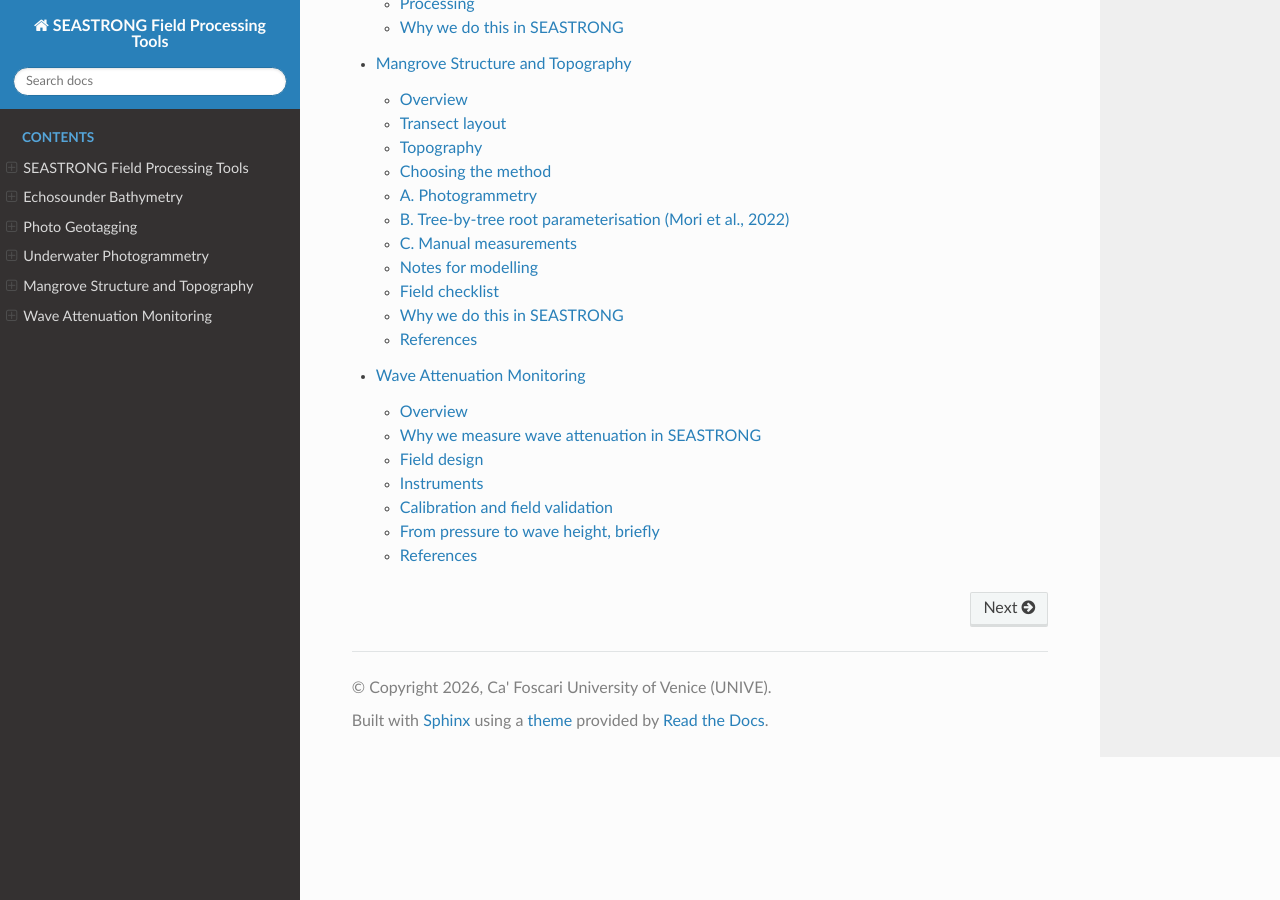
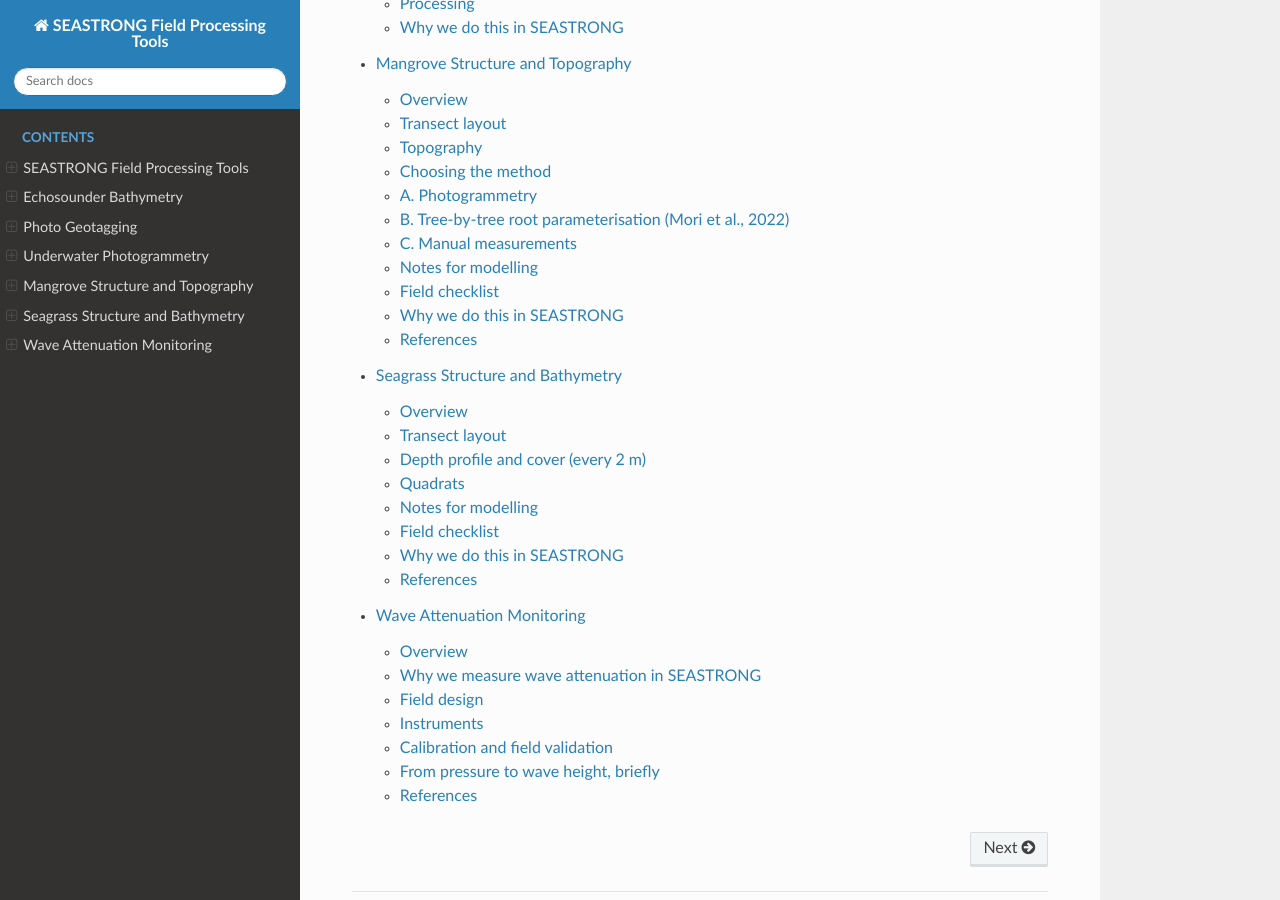
Before and after one commit to Alerovere/seastrong-field-tools, a Sphinx documentation site: the page built from docs/index.rst, in a window 1280 px wide and 900 px high, scrolled down 948 px. Built offline with Sphinx 7.4.7 and the Read the Docs theme 3.1.0, drawn with Linux system fonts in a browser that asks for light colours; some of the changed lines change nothing that is shown.

Commit message:
seagrass update

````diff
--- a/docs/index.rst
+++ b/docs/index.rst
@@ -10,4 +10,5 @@
    photo_geotagging
    underwater_photogrammetry
    mangroves
+   seagrass
    wave_attenuation
--- /dev/null
+++ b/docs/seagrass.md
@@ -0,0 +1,139 @@
+# Seagrass Structure and Bathymetry
+
+## Overview
+
+This page describes how to measure the **structure** of seagrass meadows and the **depth profile** along the wave-attenuation transects. The structure is used to parameterise seagrass drag in the XBeach models; the depth profile gives the bed along which wave attenuation is measured.
+
+The method is **non-destructive** (nothing is collected) and designed to be quick in the water: shoots are counted afterwards from photos, and blade measurements are taken in place.
+
+**Source code:** [github.com/Alerovere/seastrong-field-tools](https://github.com/Alerovere/seastrong-field-tools)
+
+---
+
+## Transect layout
+
+- The transect is **cross-shore**, between the two pressure sensors of the wave-attenuation deployment: **sensor 1 at the seaward end** and **sensor 2 at the landward end**. See the [wave attenuation](wave_attenuation.md) page for the sensor deployment.
+- A **30 m tape** is laid on the bottom from the 0 m mark (sensor 1) to the 30 m mark (sensor 2).
+- Record on the field sheet: site, transect ID, date, operators, sensor IDs and their position along the tape, approximate GPS position of the 0 m end, and the compass bearing from 0 m to 30 m.
+- Note the tape positions where the meadow visibly changes (e.g. bare sand, patchy, continuous; change of dominant species).
+- Work by snorkelling, preferably around **slack water**, when the leaves stand more upright and the depth changes slowly. Do the survey in the same field campaign as the sensor deployments.
+
+```{figure} _static/seagrass_transect.svg
+:width: 100%
+:alt: Schematic of the seagrass transect: depth and photo stations every 2 m along the tape, three quadrats, the two photos and canopy height at each quadrat, and the measurements taken in place on each shoot
+
+Seagrass data collection. (A) Depth and a vertical photo every 2 m along the tape, and three 25 cm × 25 cm quadrats at the front, centre and back. (B) At each quadrat: canopy height, a canopy photo, and a photo of the shoot bases with the leaves pushed aside. (C) On 10–15 shoots, measured in place: number of blades, and length and width of the longest blade; thickness of a stack of blades on 3–5 shoots per quadrat.
+```
+
+---
+
+## Depth profile and cover (every 2 m)
+
+Swim along the tape and stop **every 2 m**, from 0 m to the 30 m mark and then **5–10 m beyond it** (so that the landward boundary of the model is not at sensor 2). Always include a stop at each sensor. At each stop:
+
+1. Read the **water depth** with a depth gauge or a metered stick held vertically on the bottom, next to the tape.
+2. Note the **time** of the reading. The depths are later corrected for the tide using the pressure-sensor record.
+3. Take **one vertical photo** of the bottom, straight down, from about 1 m above it, with the tape in the frame. These photos give the seagrass **cover** along the transect (bare, patchy, continuous) and the zone boundaries for the model.
+
+---
+
+## Quadrats
+
+Place three **25 cm × 25 cm quadrats** (a rigid frame of known size): at the **front** (2.5 m), **centre** (15 m) and **back** (27.5 m) of the transect, about 1 m to the side of the tape, in a spot representative of the surrounding meadow. These are the same front, centre and back positions used on the mangrove transects.
+
+At each quadrat, in this order:
+
+1. **Canopy height:** with the metered stick, read the height of the undisturbed canopy at **5 points** around the frame.
+2. **Photo 1, canopy:** a vertical photo of the whole frame, straight down, before touching the leaves. It gives cover, species composition and a record of the quadrat.
+3. **Photo 2, shoot bases:** push the leaves aside with one hand and take a vertical photo close to the bottom, so that the **shoot bases** inside the frame are visible. The shoots are counted later on this photo to obtain **shoot density**. If one photo cannot show the whole frame, take two (one per half) and note it.
+4. **Measure 10–15 shoots** of the **dominant species in place**, without cutting or pulling them: take the shoots nearest to marked points on the frame (so the sample is not biased towards long leaves). Note the other species present.
+
+### On each shoot (in place)
+
+Use a ruler fixed to the slate (mm scale) and a simple plastic caliper, and write the readings directly on the slate.
+
+| Measurement | How |
+| --- | --- |
+| Number of blades | Count the blades on the shoot |
+| Blade length | Length of the **longest blade**, from the base to the tip, held straight along the ruler |
+| Blade width | Width of the same blade at mid-length, against the ruler |
+| Blade thickness | On **3–5 shoots per quadrat**: hold all the blades of the shoot together at mid-length, measure the thickness of the stack with the plastic caliper (jaws closed gently, without squashing), and divide by the number of blades |
+
+Thickness is measured because published values of blade thickness are not available for all seagrass species; together with length and width, it allows a correction for blade flexibility in the models (see [Notes for modelling](#notes-for-modelling)).
+
+### In the lab
+
+- Count the shoots inside the frame on each Photo 2 → shoots per 25 cm × 25 cm → **shoots per m²** (× 16).
+- Estimate **percent cover** from the photos taken every 2 m along the tape.
+
+---
+
+## Notes for modelling
+
+### From the field data to XBeach vegetation input
+
+Seagrass is usually represented as a single vegetation section in XBeach, with:
+
+| XBeach input | From the field data |
+| --- | --- |
+| Vegetation height (ah) | Canopy height (mean of the 5 readings), or an effective blade length that accounts for flexibility (see below) |
+| Stem width (bv) | Mean blade width |
+| Density (N, per m²) | Shoots per m² (from Photo 2) × mean number of blades per shoot |
+
+Within each zone along the transect, the density is scaled by the **cover** from the photos every 2 m, so that bare and patchy stretches are not given the density of the quadrats. The front, centre and back quadrats give the values for the corresponding parts of the transect.
+
+### Flexibility
+
+XBeach's vegetation module treats stems as rigid, whereas seagrass blades bend under waves. Flexibility is either absorbed into the calibrated drag coefficient, or accounted for with an **effective blade length** (Luhar and Nepf, 2011), which needs blade length, width, thickness and stiffness. Thickness is measured in the field; stiffness is taken from the literature where available. Where stiffness is not available for a species, flexibility is absorbed into the calibrated drag coefficient. Use the same choice for all transects of the same species, so that calibrated drag coefficients can be compared.
+
+### Depth relative to canopy
+
+Wave attenuation by seagrass depends strongly on the ratio between canopy height and water depth. Depths along the transect must be corrected for the tide (with the time of each reading and the pressure-sensor record) and referred to the same vertical datum as the sensors and the tide used at the model boundary.
+
+### Consistency
+
+Shoot density from photos can differ from density counted by hand. Use the same photo method at all sites, so that any bias is consistent and is absorbed in the same way by the calibrated drag coefficient.
+
+---
+
+## Field checklist
+
+### Transect
+
+| ☐ | Item |
+|---|------|
+| ☐ | **Data:** site, transect ID, date, operators, time |
+| ☐ | **Data:** sensor IDs and position along the tape |
+| ☐ | **Data:** approximate GPS position of the 0 m end and compass bearing from 0 m to 30 m |
+| ☐ | **Data:** tape positions where the meadow changes (cover, dominant species) |
+| ☐ | Depth + time + vertical photo every 2 m, from 0 m to 5–10 m beyond the 30 m mark, and at each sensor |
+
+### Each quadrat (front 2.5 m, centre 15 m, back 27.5 m)
+
+| ☐ | Item |
+|---|------|
+| ☐ | **Data:** canopy height at 5 points |
+| ☐ | Photo 1: canopy, straight down, frame in view |
+| ☐ | Photo 2: shoot bases with leaves pushed aside, whole frame visible |
+| ☐ | **Data:** on 10–15 shoots of the dominant species, measured in place: number of blades, length and width of the longest blade |
+| ☐ | **Data:** on 3–5 shoots, thickness of the stack of blades at mid-length and number of blades in the stack |
+| ☐ | **Data:** other species present |
+
+### After the survey
+
+| ☐ | Item |
+|---|------|
+| ☐ | Slate photographed and copied into the field sheet |
+| ☐ | Photos downloaded and named with site, transect, station or quadrat |
+
+---
+
+## Why we do this in SEASTRONG
+
+In **WP1, Task 1.2 / WP4**, the structure of the seagrass meadow between the two pressure sensors is used to explain the measured wave attenuation and to parameterise seagrass drag in the XBeach models. The depth profile gives the bed along which waves propagate, needed both to interpret the sensor records and to build the model profile.
+
+---
+
+## References
+
+Luhar, M. and Nepf, H. M. (2011). Flow-induced reconfiguration of buoyant and flexible aquatic vegetation. *Limnology and Oceanography*, 56(6), 2003–2017. [doi:10.4319/lo.2011.56.6.2003](https://doi.org/10.4319/lo.2011.56.6.2003)
````
Also changed, not shown: docs/_static/seagrass_transect.svg (added), 1 other file.
